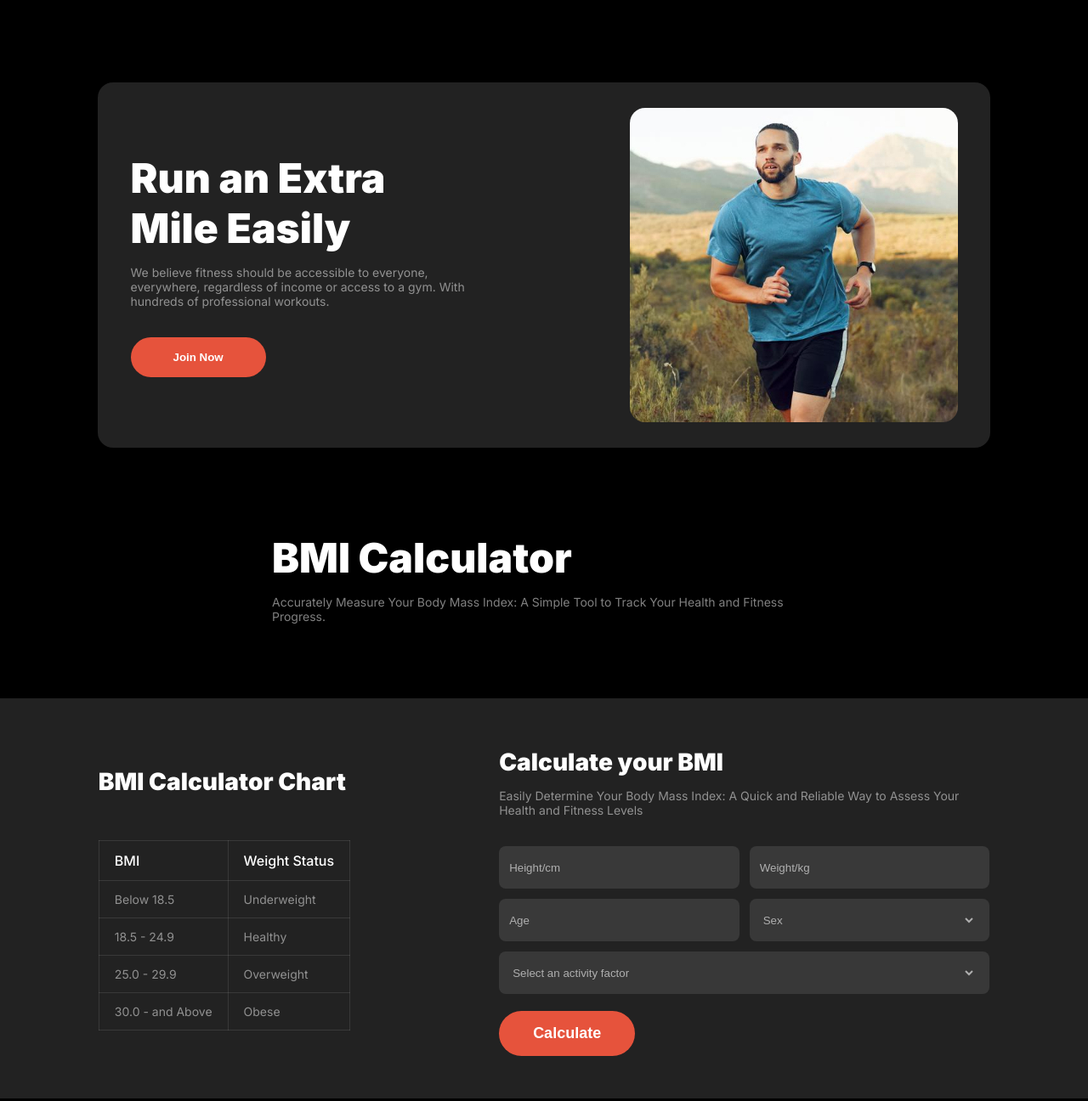
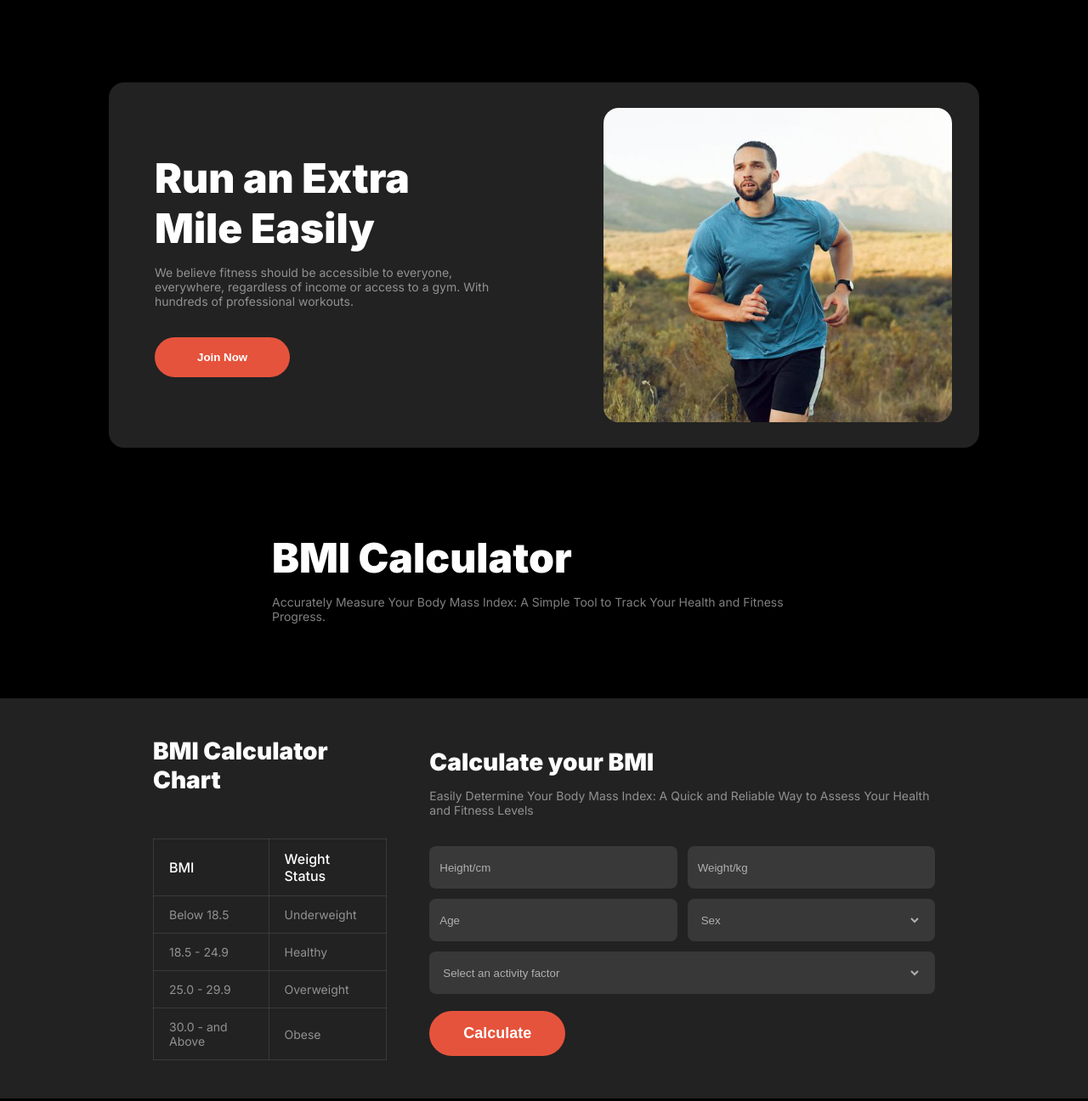
Before and after one commit to isagi299/Assignment-2, a plain HTML site: page index.html in a window 1280 px wide. Shown: the part 1343-2639 px from the top of the page at 85% size. Drawn offline with Linux system fonts and the light colour scheme.

Commit message:
assignment final commit

```diff
--- a/index.html
+++ b/index.html
@@ -116,6 +116,7 @@
             </div>
 
             <div class="run-img">
+                <img src="images/run.jpg" alt="">
             </div>
           </section>
 
--- a/styles/style.css
+++ b/styles/style.css
@@ -243,6 +243,7 @@ nav ul .about {
 /* habit section  */
 
 .habit {
+    width: 80%;
     margin: 0 auto;
     margin-bottom: 100px;
 }
@@ -271,8 +272,8 @@ nav ul .about {
 .habit-card-container {
     margin: 0 auto;
     display: flex;
-    gap: 40px;
-    justify-content: center;
+    /* gap: 40px; */
+    justify-content: space-around;
     align-items: center;
 }
 
@@ -312,12 +313,13 @@ nav ul .about {
 
 /* run section  */
 .run {
+    width: 80%;
     margin: 0 auto;
     display: flex;
-    justify-content: center;
+    justify-content: space-between;
     align-items: center;
-    max-width: 1050px;
-    gap: 130px;
+    /* max-width: 80%; */
+    /* gap: 130px; */
     border-radius: 18px;
     padding: 30px 0px;
 
@@ -326,6 +328,7 @@ nav ul .about {
 }
 .run-text {
     max-width: 407px;
+    padding-left: 54px;
 }
 
 .run .run-text h1 {
@@ -347,16 +350,18 @@ nav ul .about {
 }
 
 .run-img {
-    width: 366px;
-    height: 312px;
-    /* padding: 20px 0px; */
-    background-image: url(../images/run.jpg);
+    width: 40%;
+    height: 370px;
+    margin-right: 32px;
+}
+
+.run-img img{
+    width: 100%;
+    height: 100%;
+    object-fit: none;
+    object-position: 70% 30%;
     border-radius: 18px;
-    background-repeat: no-repeat;
-    background-position: -768px -206px;
-    padding: 0px 10px;
-    padding-top: 58px;
-    margin-left: 50px;
+
 }
 
 /* bmi section  */
@@ -388,8 +393,12 @@ nav ul .about {
     background-color: rgb(34, 34, 34);
     display: flex;
     align-items: center;
-    justify-content: center;
-    gap: 175px;
+    justify-content: space-between;
+    gap: 50px;
+}
+
+.bmi-chart{
+    margin-left: 180px;
 }
 
 .bmi-chart h3 {
@@ -400,7 +409,9 @@ nav ul .about {
 }
 
 .bmi-calculator {
+    width: 50%;
     margin-top: 58px;
+    margin-right: 180px;
 }
 
 .bmi-calculator h3 {
@@ -429,9 +440,7 @@ nav ul .about {
     padding: 13px 18px;
 }
 
-.bmi-calculator {
-    width: 577px;
-}
+
 
 .bmi-calculator p {
     color: rgba(255, 255, 255, 0.5);
@@ -512,7 +521,7 @@ select {
 }
 
 .team-card-container {
-    width: 60%;
+    width: 80%;
     margin: 0 auto;
     margin-top: 78px;
     display: grid;
@@ -525,6 +534,8 @@ select {
     justify-content: center;
     align-items: center;
 }
+
+
 
 .tranier1 {
     background: url(../images/trainer1.png), rgba(119, 119, 119, 0.2);
@@ -729,6 +740,8 @@ footer .started1 ul li {
 
     .habit-card-container {
         flex-direction: column;
+        justify-content: center;
+        gap: 40px;
     }
 
     header {
@@ -739,7 +752,7 @@ footer .started1 ul li {
     .run {
         flex-direction: column;
         gap: 31px;
-        max-width: 90vw;
+        max-width: 90%;
     }
 
     .run-text {
@@ -748,6 +761,8 @@ footer .started1 ul li {
         text-align: left;
         padding-left: 0px;
     }
+
+
 
     .run .run-title {
         font-size: 2.2rem !important;
@@ -758,11 +773,13 @@ footer .started1 ul li {
     }
 
     .run-img {
-        width: 275px;
-        margin-left: 0px !important;
-        height: 100px;
-        background-size: 120%;
-        background-position: top left;
+        width: 90%;
+        height: auto;
+        margin-right: 0px;
+    }
+
+    .run-img img{
+        object-fit: contain;
     }
 
     /* bmi section  */
@@ -785,11 +802,13 @@ footer .started1 ul li {
     .bmi-chart {
         margin-bottom: 32px;
         margin-top: 34px;
+        margin-left: 0px;
     }
 
     .bmi-calculator {
         width: 350px;
         margin-top: 0px;
+        margin-right: 0px;
     }
 
     .bmi-chart h3 {
```
